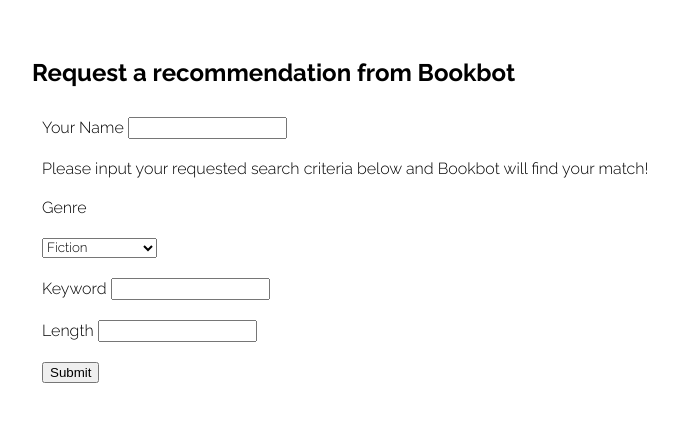
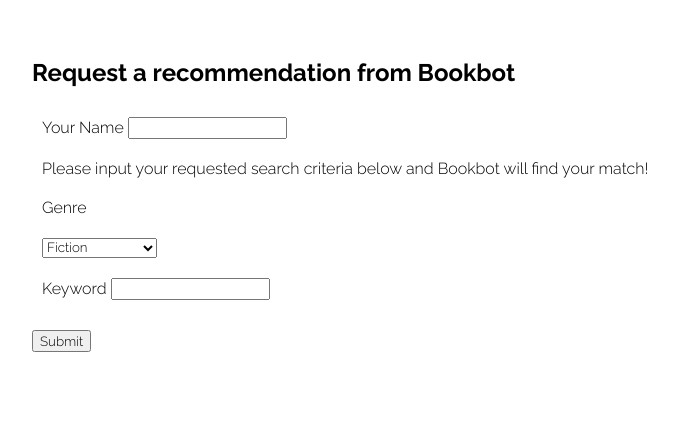
Before and after one commit to kschlough/bookbot, a Flask app: page / in a window 1280 px wide. Shown: the top 422 px of the page, without its empty margins (6-684 px from the left). Run offline with Flask 2, Linux system fonts and the light colour scheme; parts of the project's set-up code (start-up, migrations or seed data) failed here and were passed over.

Commit message:
Removed length attribute from form and db

```diff
--- a/model.py
+++ b/model.py
@@ -25,7 +25,6 @@ class RecommendationRequest(db.Model):
     __tablename__ = "recommendation_requests"
 
     rec_id = db.Column(db.Integer, autoincrement=True, primary_key=True)
-    length = db.Column(db.String, nullable=False)
     setting = db.Column(db.Text)
 
     user_id = db.Column(db.Integer, db.ForeignKey('users.user_id'))
@@ -35,7 +34,8 @@ class RecommendationRequest(db.Model):
     genre = db.relationship('Genre', backref='recommendation_requests')
 
     def __repr__(self):
-        return f'<Recommendation rec_id={self.rec_id} user_id={self.user_id} genre_id={self.genre_id} length={self.length} setting={self.setting}>'
+        return f'<Recommendation rec_id={self.rec_id} user_id={self.user_id} genre_id={self.genre_id} setting={self.setting}>'
+
 
 class Genre(db.Model):
     """A genre."""
@@ -47,7 +47,6 @@ class Genre(db.Model):
 
     def __repr__(self):
         return f'<Genre genre_id={self.genre_id} genre_name={self.genre_name} rec_id={self.rec_id}>'
-
 
 
 def connect_to_db(flask_app, db_uri='postgresql:///book_recs', echo=True):
--- a/server.py
+++ b/server.py
@@ -27,7 +27,6 @@ def new_recommendation():
     username = request.form['username']
     genre = request.form['genre']
     keyword = request.form['request-kw']
-    length = request.form['request-length']
 
     search_terms = {'q': f'{genre}+{keyword}'}
 
@@ -47,7 +46,6 @@ def new_recommendation():
                             username = username,
                             genre = genre,
                             keyword = keyword,
-                            length = length,
                             book_title = book_title,
                             # book_author = book_author,
                             # book_genre = book_genre,
@@ -56,32 +54,6 @@ def new_recommendation():
                             description = description,
                             image_url = image_url)
 
-@app.route('/api/recommendation')
-# @app.route('https://www.googleapis.com/books/v1/volumes?q=`${search_terms}`', methods=['GET'])
-# def google_books_return():
-#     return jsonify(response)
-
-#
-# print(search.books("Red Notice", 1, KEY, "title"))
-
-
-# this is where the recommendation will be returned to, and where the form will submit to
-# @app.route('/recommendation')
-#     pass
-
-# this is where the jsonify'd response from goodreads will be
-@app.route('/api/recommendation.json', methods = ['GET'])
-def recommendation_jsonify():
-    """Return a recommendation-info dictionary for the user's current request."""
-
-    username = request.args.get('username')
-    return jsonify(username)
-
-# crud:
-# create_user(name)
-# create_recommendation(length, location, genre)
-# create_genre(genre_name)
-
 if __name__ == '__main__':
     connect_to_db(app)
     app.run(host='0.0.0.0', debug=True)
--- a/static/style.css
+++ b/static/style.css
@@ -22,3 +22,7 @@ div {
     padding: 10px;
 
 }
+
+button {
+    font-family: 'Raleway', sans-serif;
+}
--- a/templates/form.html
+++ b/templates/form.html
@@ -47,15 +47,6 @@
                     >
                 </div>
 
-                <div class="form-group">
-                    <label for="request-setting">Length</label>
-
-                    <input
-                    id="search-length"
-                    class="form-control"
-                    type="text"
-                    name="request-length"
-                    >
                 </div>
                 <div class="instructions">
                 <button type="submit">Submit</button>
```
Also changed, not shown: crud.py (+4 -7 lines), seed_database.py (+1 -7 lines), static/bookbot.js (+5 -12 lines), templates/recommendation.html (+5 -3 lines), 1 other file.
